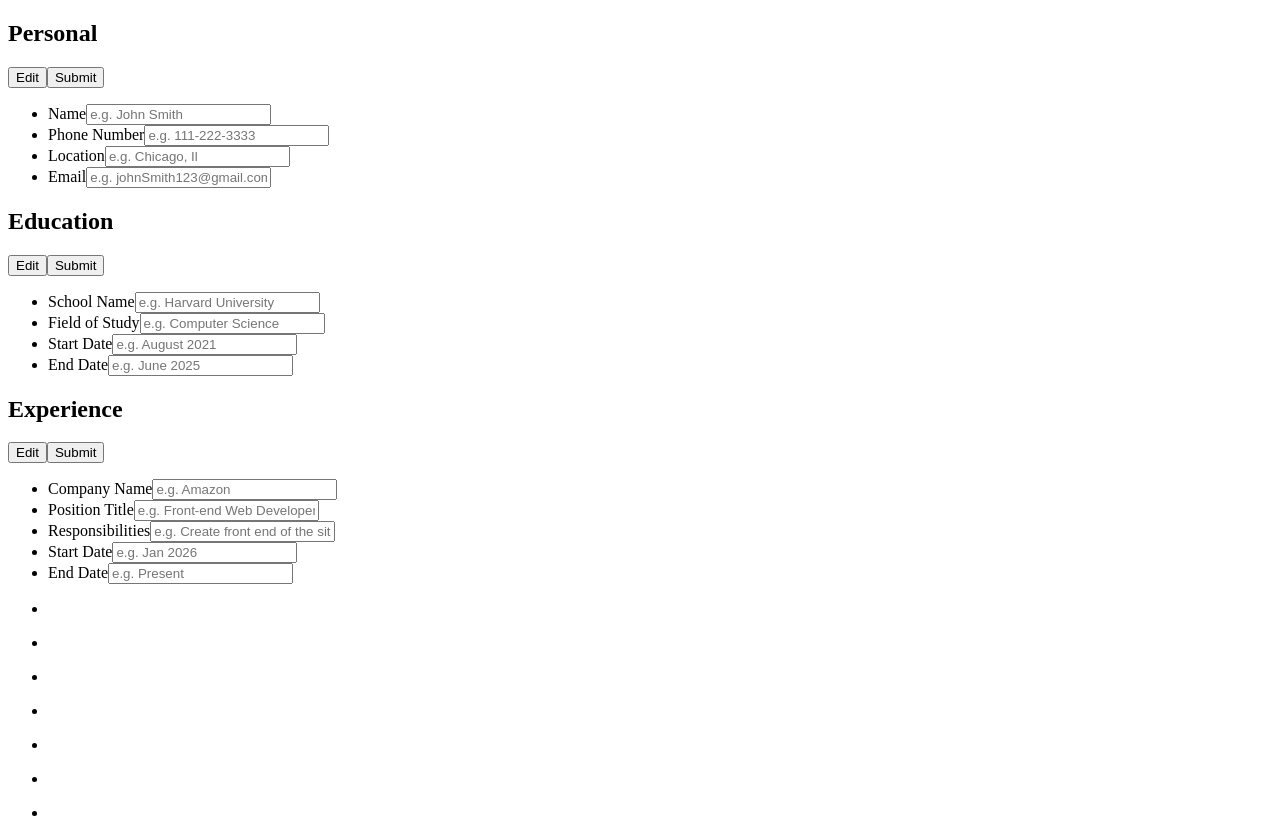
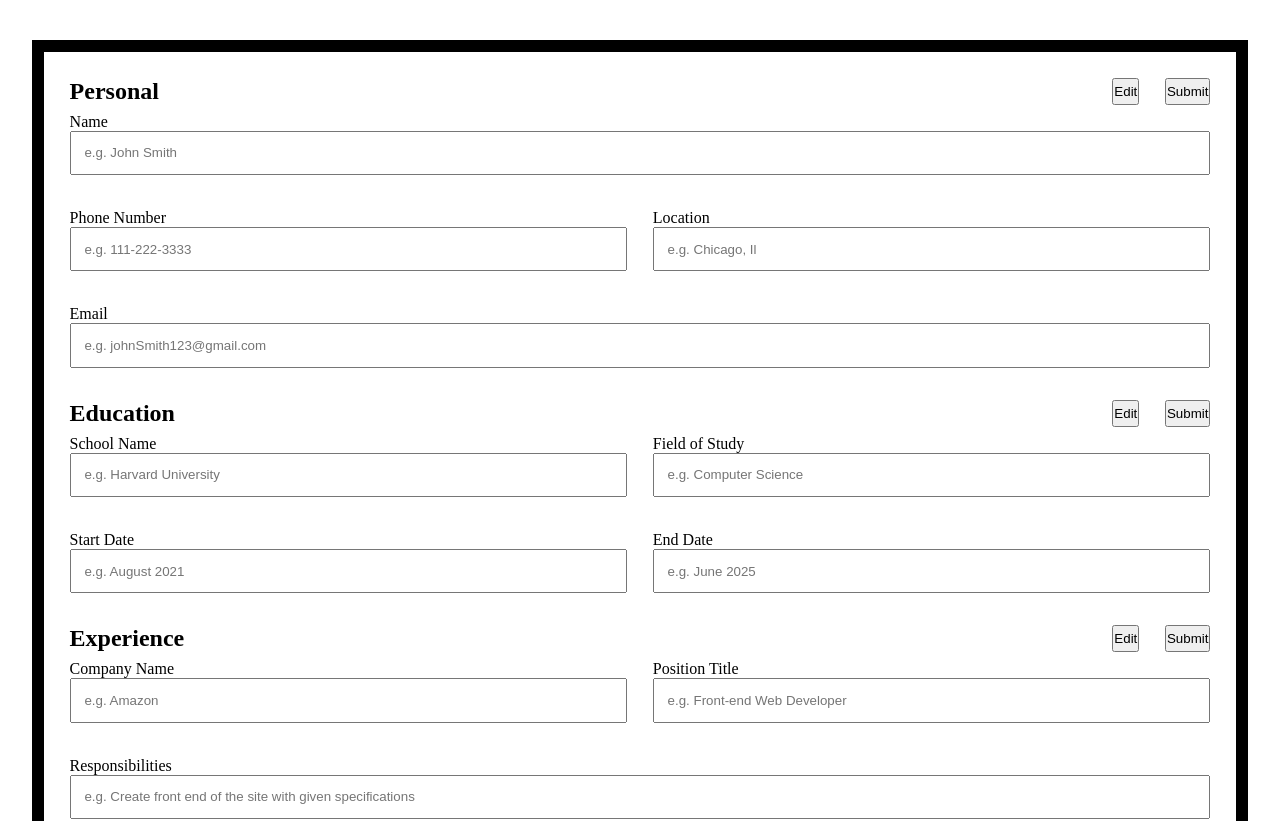
Before and after one commit to Salypse/cv-application, a React (Vite) app: page / in a window 1280 px wide. Shown: the top 821 px of the page. Built offline with nearby package versions, Linux system fonts and the light colour scheme.

Commit message:
Create layout for cv-info input sections

```diff
--- /dev/null
+++ b/src/App.css
@@ -0,0 +1,68 @@
+* {
+   padding: 0;
+   margin: 0;
+   box-sizing: border-box;
+}
+
+#root {
+   width: 100%;
+   height: auto;
+
+   display: flex;
+   flex-direction: column;
+   align-items: center;
+}
+
+ul {
+   list-style-type: none;
+}
+
+.cv-info {
+   width: 95%;
+   height: auto;
+
+   margin-top: 5vh;
+   padding: 2vw;
+
+   border: 1vw solid black;
+}
+
+.input-section {
+   margin-bottom: 3vh;
+}
+
+.input-section-header {
+   display: flex;
+   justify-content: space-between;
+
+   margin-bottom: 1vh;
+}
+
+.input-header-buttons {
+   display: flex;
+   gap: 2vw;
+}
+
+.input-field {
+   display: flex;
+   flex-direction: column;
+
+   margin: 0 0 1vh 0;
+}
+
+.input-field input {
+   width: 100%;
+   padding: 1vw;
+}
+
+.input-section ul {
+   display: grid;
+   gap: 2vw;
+   grid-template-columns: repeat(2, 1fr);
+}
+
+#personal-inputs li:nth-child(1),
+#personal-inputs li:nth-child(4),
+#experience-inputs li:nth-child(3) {
+   grid-column: 1 / -1;
+}
--- a/src/main.jsx
+++ b/src/main.jsx
@@ -1,6 +1,7 @@
 import { StrictMode } from "react";
 import { createRoot } from "react-dom/client";
 import { App } from "./App";
+import "./App.css";
 
 createRoot(document.getElementById("root")).render(
    <StrictMode>
```
